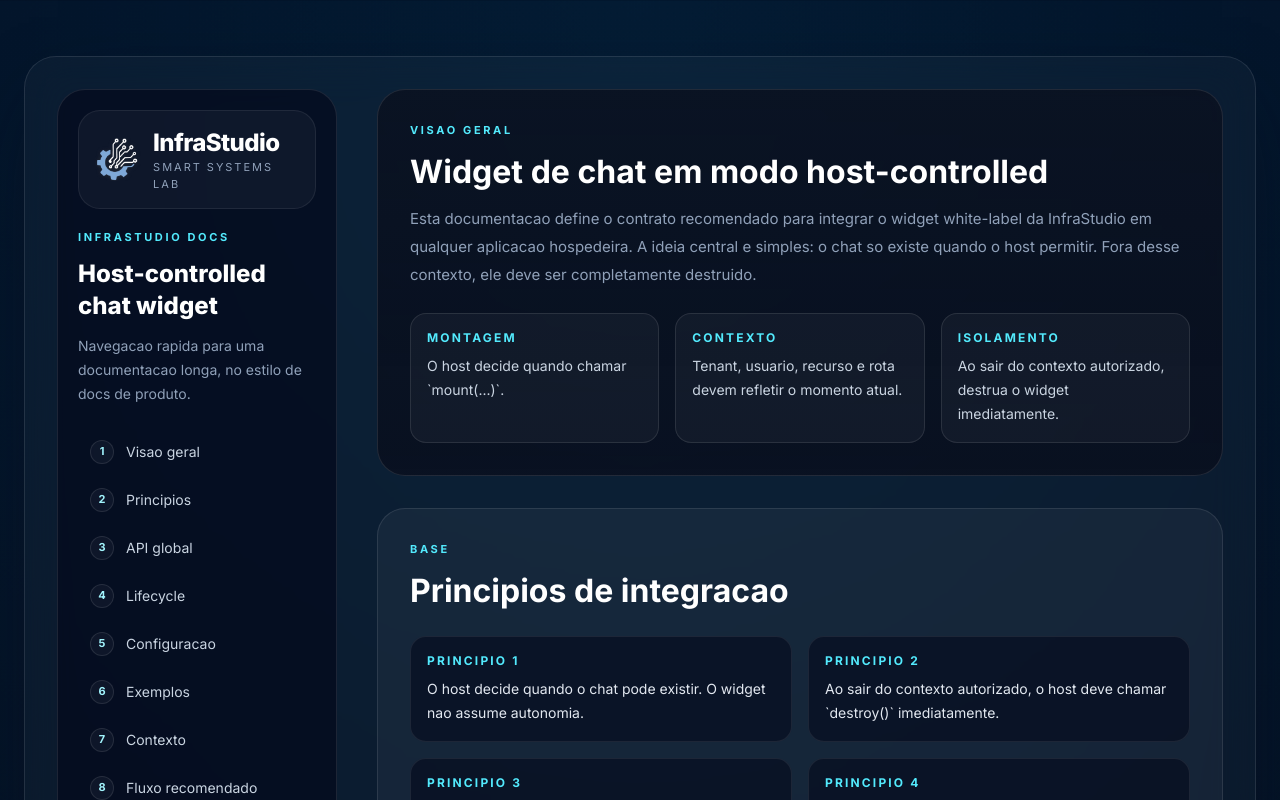
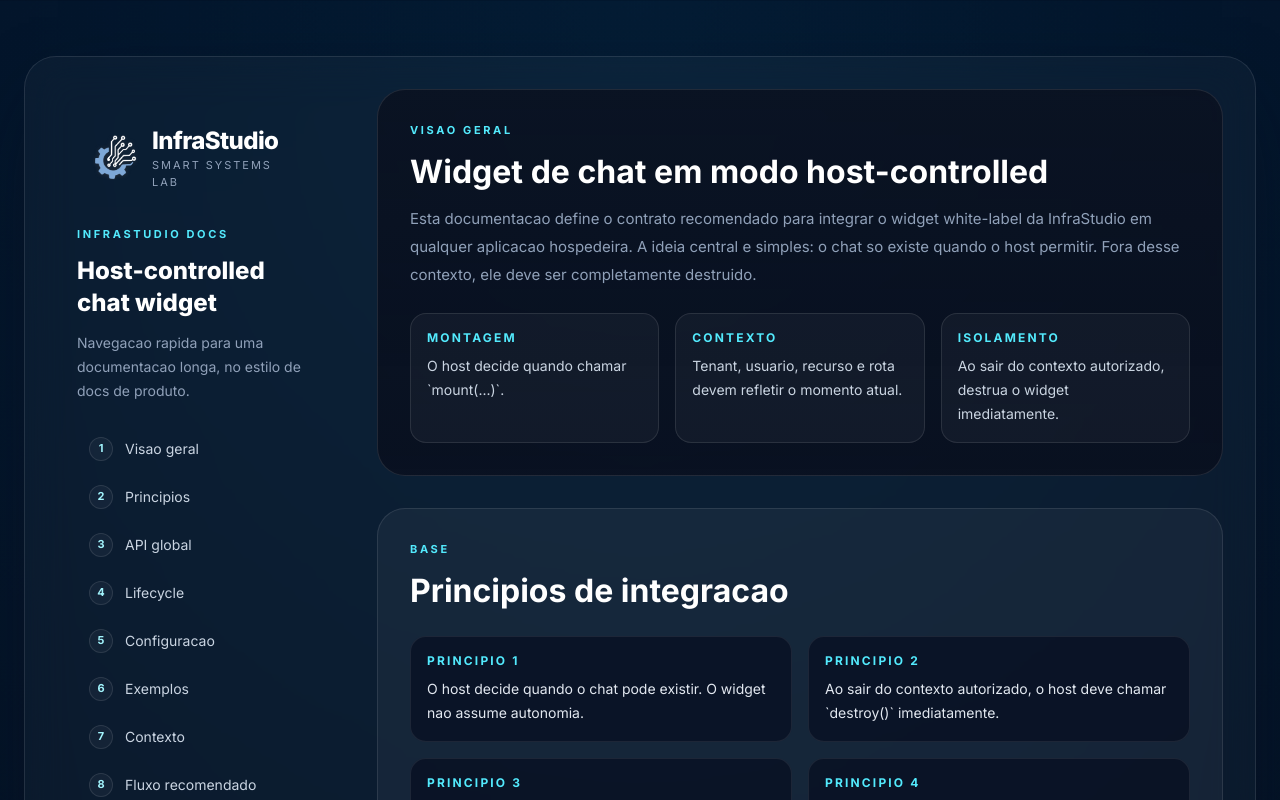
Before and after one commit to pitter775/InfraStudio, a Next.js app: page /docs/chat-widget-host-control in a window 1280 px wide. Shown: the top 800 px of the page. Built offline with nearby package versions, Linux system fonts and the light colour scheme.

Commit message:
Simplify docs sidebar chrome

```diff
--- a/app/docs/chat-widget-host-control/page.tsx
+++ b/app/docs/chat-widget-host-control/page.tsx
@@ -325,8 +325,8 @@ export default function ChatWidgetHostControlDocsPage() {
         <div className="rounded-[32px] border border-white/10 bg-white/[0.03] p-6 shadow-[0_24px_80px_-34px_rgba(8,15,30,0.92)] backdrop-blur-xl md:p-8">
           <div className="grid gap-10 lg:grid-cols-[260px_minmax(0,1fr)] xl:grid-cols-[280px_minmax(0,1fr)]">
             <aside className="lg:sticky lg:top-6 lg:self-start">
-              <div className="rounded-[28px] border border-white/10 bg-slate-950/60 p-5">
-                <a href="/" className="group block rounded-[22px] border border-white/8 bg-white/[0.04] p-4 transition-colors hover:bg-white/[0.06]">
+              <div className="p-5">
+                <a href="/" className="group block p-4 transition-colors">
                   <div className="flex items-center gap-3">
                     <div className="relative h-12 w-12 overflow-hidden">
                       <img src="/logo.png" alt="InfraStudio" className="h-full w-full object-contain" />
```
